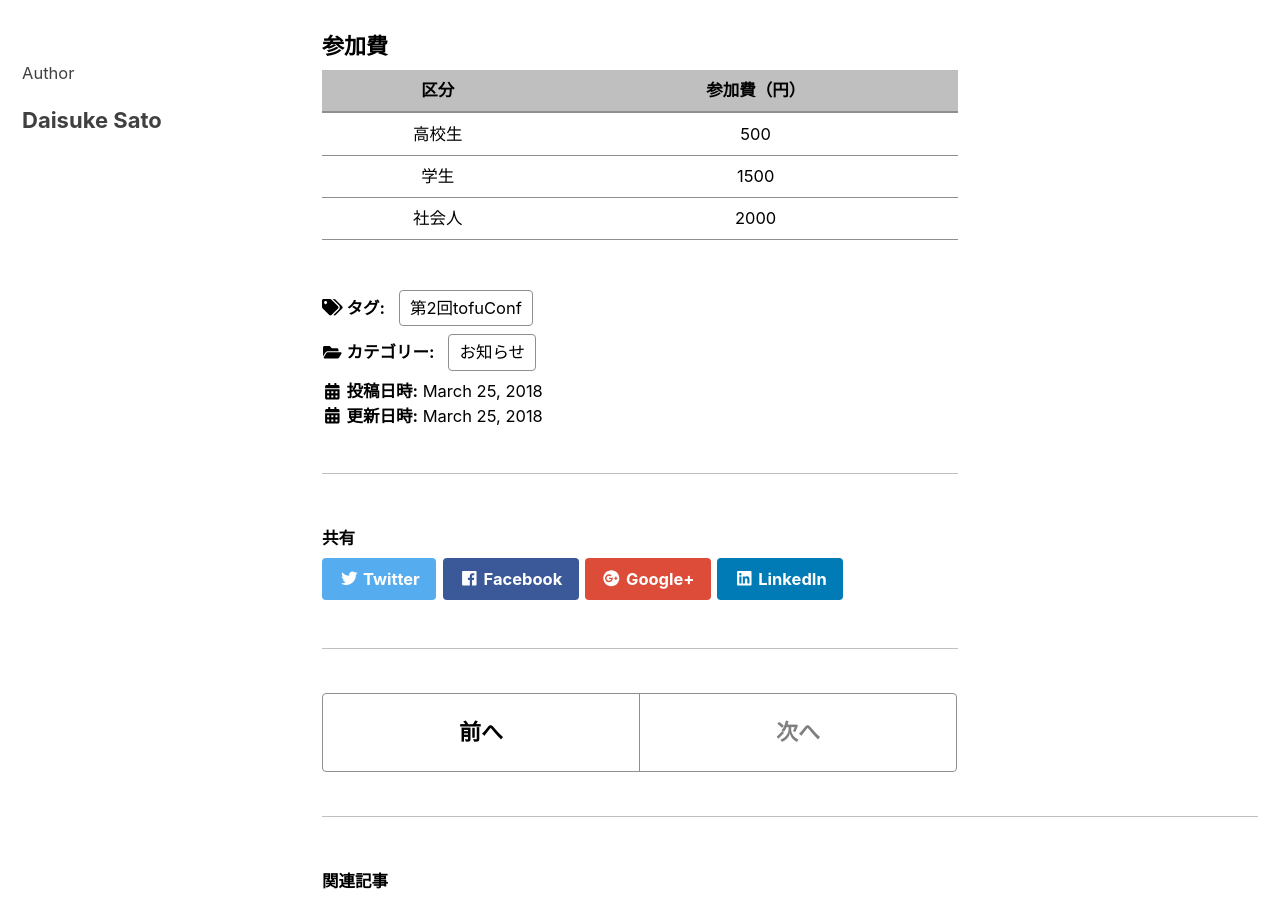
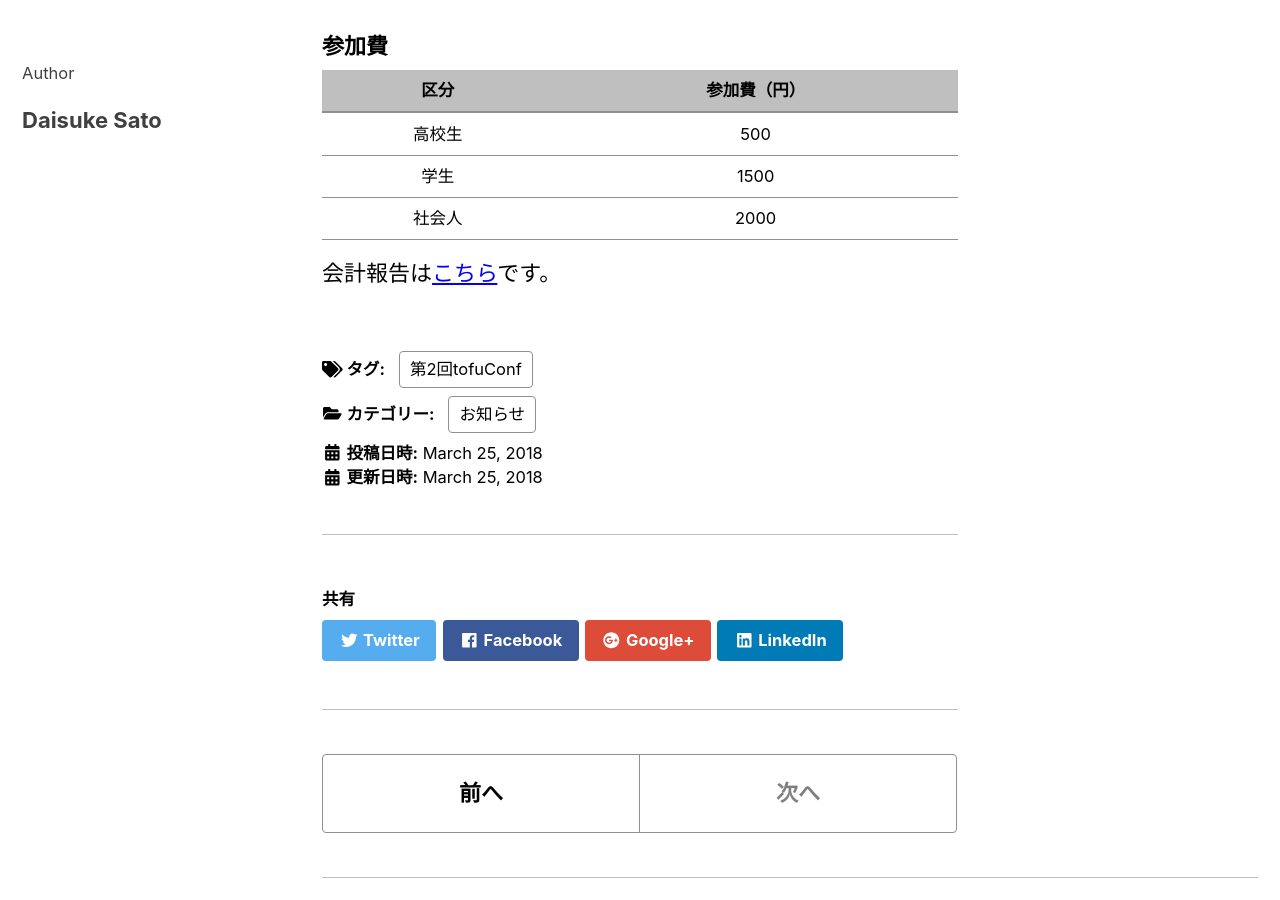
Before and after one commit to tofuconf/tofuconf.club, a Jekyll site: the page built from _posts/2018-03-25-we-held-the-2nd-tofuconf.md, in a window 1280 px wide and 900 px high, scrolled down 2710 px. Built offline with Jekyll 4.4.1, drawn with Linux system fonts in a browser that asks for light colours; nearby versions of some CDN libraries; comment, search, counter and statistics services are not loaded.

Commit message:
Add financial report link

```diff
--- a/_posts/2018-03-25-we-held-the-2nd-tofuconf.md
+++ b/_posts/2018-03-25-we-held-the-2nd-tofuconf.md
@@ -87,3 +87,5 @@ author: Daisuke Sato
 | 高校生 | 500 |
 | 学生 | 1500 |
 | 社会人 | 2000 |
+
+会計報告は[こちら](/2018-03-25/we-held-the-2nd-tofuconf.html)です。
```
